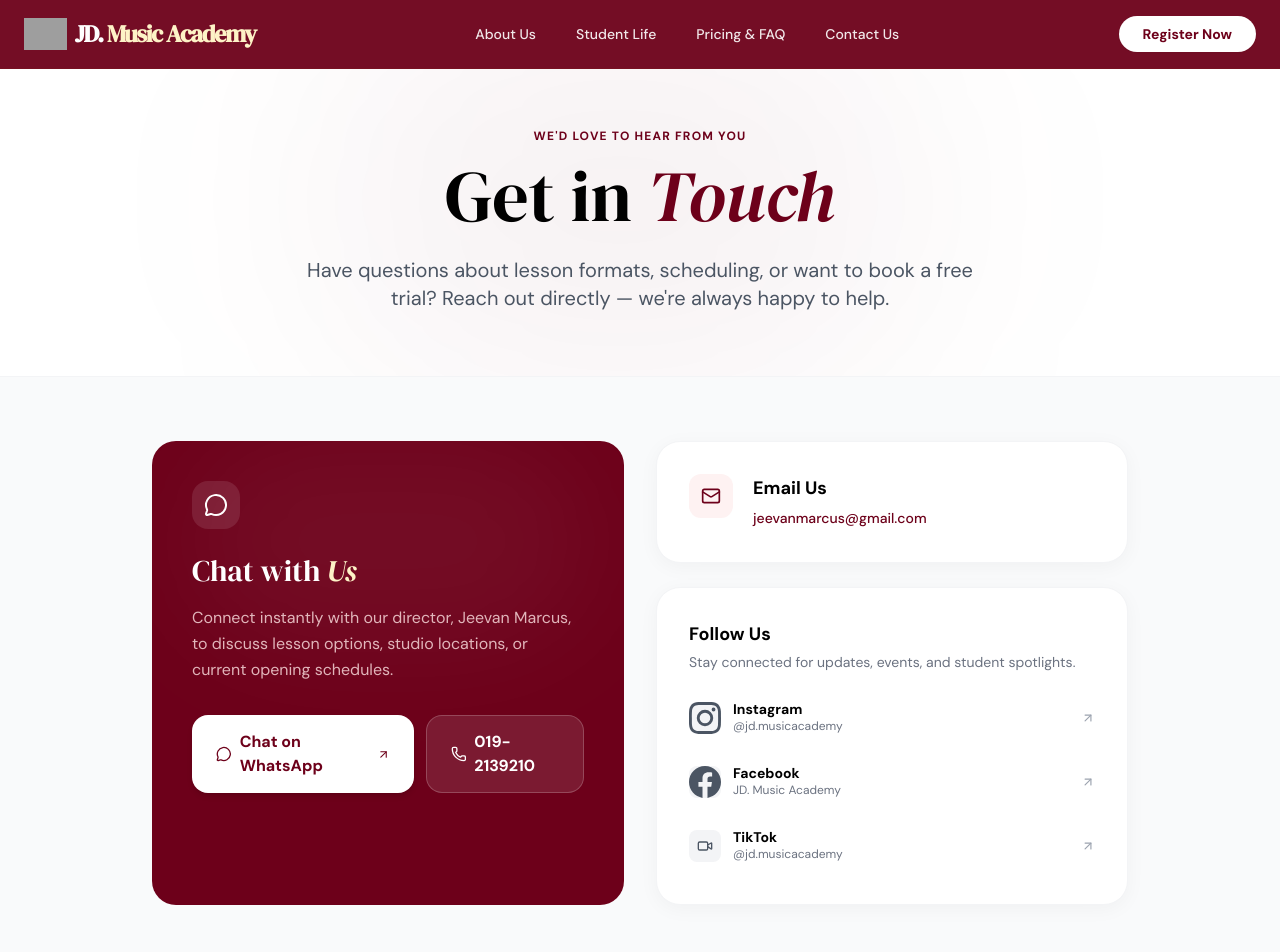
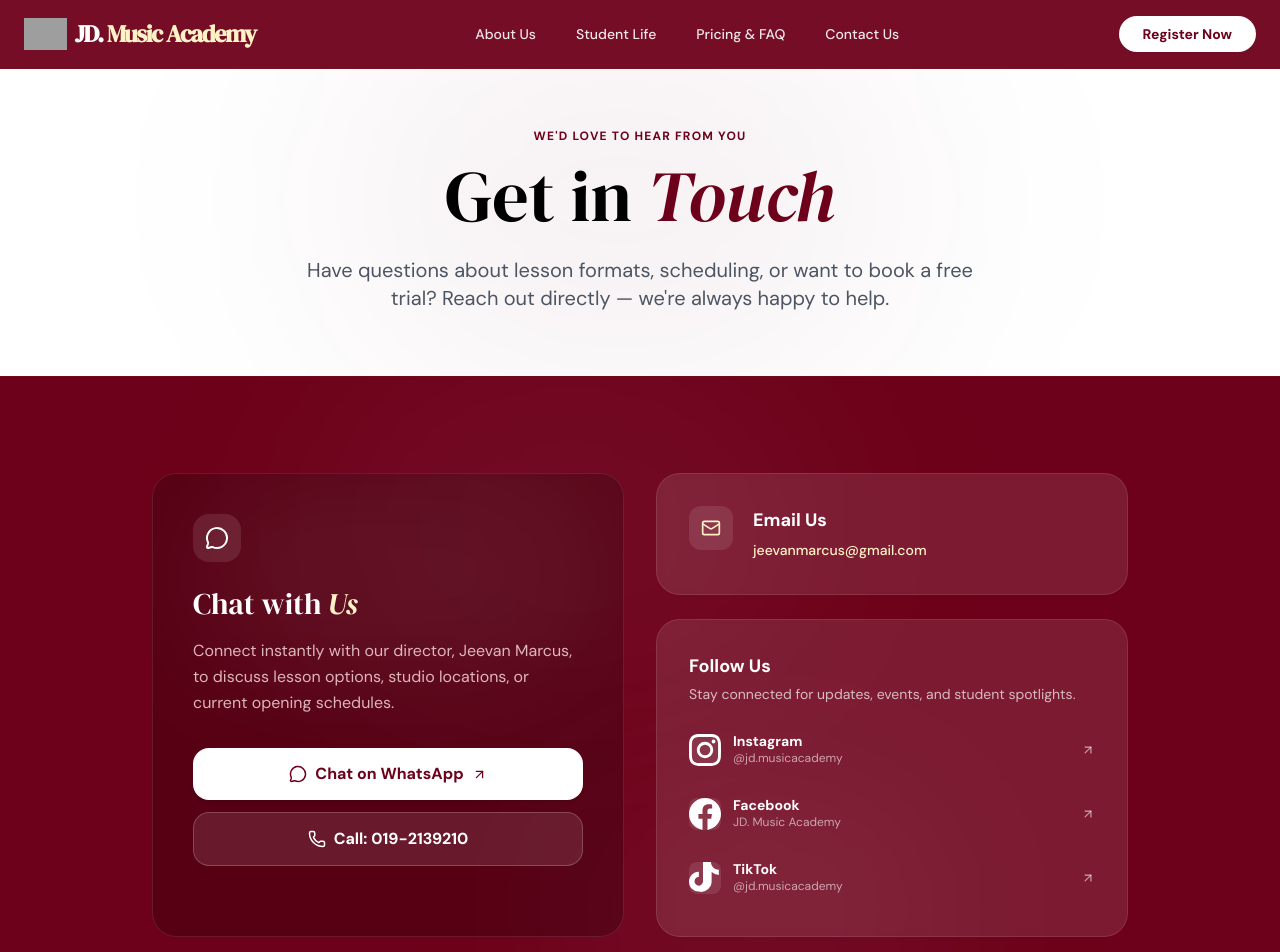
Before and after one commit to josephloochunhoe/jdmusicwebsite, a React (Vite) app: page /contact in a window 1280 px wide. Shown: the top 952 px of the page. Built offline with nearby package versions, Linux system fonts and the light colour scheme; grey boxes are pictures that could not be loaded.

Commit message:
feat: stack CTAs vertically, add default text to WhatsApp link, make contact directory section red with premium glassmorphism

```diff
--- a/src/pages/Contact.jsx
+++ b/src/pages/Contact.jsx
@@ -4,13 +4,19 @@ import { MessageCircle, Mail, Phone, Video, ArrowUpRight } from 'lucide-react';
 // Instagram & Facebook are not exported by this version of lucide-react — using inline SVGs
 const InstagramIcon = (props) => (
   <svg viewBox="0 0 24 24" fill="currentColor" {...props}>
-    <path d="M12 2.163c3.204 0 3.584.012 4.85.07 3.252.148 4.771 1.691 4.919 4.919.058 1.265.069 1.645.069 4.849 0 3.205-.012 3.584-.069 4.849-.149 3.225-1.664 4.771-4.919 4.919-1.266.058-1.644.07-4.85.07-3.204 0-3.584-.012-4.849-.07-3.26-.149-4.771-1.699-4.919-4.92-.058-1.265-.07-1.644-.07-4.849 0-3.204.013-3.583.07-4.849.149-3.227 1.664-4.771 4.919-4.919 1.266-.057 1.645-.069 4.849-.069zM12 0C8.741 0 8.333.014 7.053.072 2.695.272.273 2.69.073 7.052.014 8.333 0 8.741 0 12c0 3.259.014 3.668.072 4.948.2 4.358 2.618 6.78 6.98 6.98C8.333 23.986 8.741 24 12 24c3.259 0 3.668-.014 4.948-.072 4.354-.2 6.782-2.618 6.979-6.98.059-1.28.073-1.689.073-4.948 0-3.259-.014-3.667-.072-4.947-.196-4.354-2.617-6.78-6.979-6.98C15.668.014 15.259 0 12 0zm0 5.838a6.162 6.162 0 1 0 0 12.324 6.162 6.162 0 0 0 0-12.324zM12 16a4 4 0 1 1 0-8 4 4 0 0 1 0 8zm6.406-11.845a1.44 1.44 0 1 0 0 2.881 1.44 1.44 0 0 0 0-2.881z"/>
+    <path d="M12 2.163c3.204 0 3.584.012 4.85.07 3.252.148 4.771 1.691 4.919 4.919.058 1.265.069 1.645.069 4.849 0 3.205-.012 3.584-.069 4.849-.149 3.225-1.664 4.771-4.919 4.919-1.266.058-1.644.07-4.85.07-3.204 0-3.584-.012-4.849-.07-3.26-.149-4.771-1.699-4.919-4.92-.058-1.265-.07-1.644-.07-4.849 0-3.204.013-3.583.07-4.849.149-3.227 1.664-4.771 4.919-4.919 1.266-.057 1.645-.069 4.849-.069zM12 0C8.741 0 8.333.014 7.053.072 2.695.272.273 2.69.073 7.052.014 8.333 0 8.741 0 12c0 3.259.014 3.668.072 4.948.2 4.358 2.618 6.78 6.98 6.98C8.333 23.986 8.741 24 12 24c3.259 0 3.668-.014 4.948-.072 4.354-.2 6.782-2.618 6.979-6.98.059-1.28.073-1.689.073-4.948 0-3.259-.014-3.667-.072-4.947-.196-4.354-2.617-6.78-6.979-6.98C15.668.014 15.259 0 12 0zm0 5.838a6.162 6.162 0 1 0 0 12.324 6.162 6.162 0 0 0 0-12.324zM12 16a4 4 0 1 1 0-8 4 4 0 0 1 0 8zm6.406-11.845a1.44 1.44 0 1 0 0 2.881 1.44 1.44 0 0 0 0-2.881z" />
   </svg>
 );
 
 const FacebookIcon = (props) => (
   <svg viewBox="0 0 24 24" fill="currentColor" {...props}>
-    <path d="M24 12.073c0-6.627-5.373-12-12-12s-12 5.373-12 12c0 5.99 4.388 10.954 10.125 11.854v-8.385H7.078v-3.47h3.047V9.43c0-3.007 1.792-4.669 4.533-4.669 1.312 0 2.686.235 2.686.235v2.953H15.83c-1.491 0-1.956.925-1.956 1.874v2.25h3.328l-.532 3.47h-2.796v8.385C19.612 23.027 24 18.062 24 12.073z"/>
+    <path d="M24 12.073c0-6.627-5.373-12-12-12s-12 5.373-12 12c0 5.99 4.388 10.954 10.125 11.854v-8.385H7.078v-3.47h3.047V9.43c0-3.007 1.792-4.669 4.533-4.669 1.312 0 2.686.235 2.686.235v2.953H15.83c-1.491 0-1.956.925-1.956 1.874v2.25h3.328l-.532 3.47h-2.796v8.385C19.612 23.027 24 18.062 24 12.073z" />
+  </svg>
+);
+
+const TikTokIcon = (props) => (
+  <svg viewBox="0 0 24 24" fill="currentColor" {...props}>
+    <path d="M12.525.02c1.31-.03 2.61-.01 3.91-.01.08 1.54.67 2.99 1.76 4.07 1.13 1.07 2.64 1.66 4.19 1.68v3.9c-1.72-.02-3.39-.62-4.73-1.71-.24-.2-.47-.41-.68-.64v6.84c.04 1.58-.37 3.16-1.19 4.49A7.329 7.329 0 0 1 7.42 22.13a7.173 7.173 0 0 1-5.32-2.12c-2.8-2.91-2.8-7.53 0-10.44 1.34-1.39 3.2-2.19 5.15-2.21.05 0 .09 0 .14.01v3.91c-.88-.01-1.74.33-2.37.96-1.19 1.25-1.19 3.23 0 4.48.64.66 1.53 1.02 2.45 1.01 1.06-.02 2.03-.63 2.51-1.57.37-.73.54-1.55.51-2.37l-.02-13.88z" />
   </svg>
 );
 
@@ -18,12 +24,12 @@ const Contact = () => {
   const directorName = "Jeevan Devamarcus";
   const directorPhone = "019-2139210";
   const directorEmail = "jeevanmarcus@gmail.com";
-  const whatsappUrl = "https://wa.me/60192139210";
+  const whatsappUrl = "https://wa.me/60192139210?text=Hi%20Jeevan!%20I%20was%20browsing%20your%20website%20and%20I'd%20love%20to%20get%20more%20details%20about%20your%20music%20lessons.%20Could%20you%20share%20more%20about%20available%20slots%20and%20programs%3F";
 
   const socialLinks = [
-    { name: "Instagram", handle: "@jd.musicacademy", url: "https://instagram.com/jd.musicacademy", icon: InstagramIcon },
-    { name: "Facebook", handle: "JD. Music Academy", url: "https://facebook.com/jd.musicacademy", icon: FacebookIcon },
-    { name: "TikTok", handle: "@jd.musicacademy", url: "https://tiktok.com/@jd.musicacademy", icon: Video }
+    { name: "Instagram", handle: "@jd.musicacademy", url: "https://www.instagram.com/jd.musicclass", icon: InstagramIcon },
+    { name: "Facebook", handle: "JD. Music Academy", url: "https://www.google.com/url?q=https%3A%2F%2Fwww.facebook.com%2Fshare%2F1DTvbVk4Tu%2F%3Fmibextid%3DwwXIfr&sa=D&sntz=1&usg=AOvVaw0iwJuFPo6Fj0UeC9AijXjx", icon: FacebookIcon },
+    { name: "TikTok", handle: "@jd.musicacademy", url: "https://www.google.com/url?q=https%3A%2F%2Fwww.tiktok.com%2F%40jd.musicclass%3F_t%3DZS-8vqn53mOFwW%26_r%3D1&sa=D&sntz=1&usg=AOvVaw3gmrl1lW4s17yi0VS9Mxhl", icon: TikTokIcon }
   ];
 
   return (
@@ -45,13 +51,17 @@ const Contact = () => {
         </div>
       </section>
 
-      {/* TWO-COLUMN GRID */}
-      <section className="py-16 bg-gray-50 border-t border-gray-100">
-        <div className="max-w-5xl mx-auto px-6">
+      {/* TWO-COLUMN GRID (RED BACKGROUND) */}
+      <section className="py-24 bg-jd-burgundy text-white border-t border-red-900/30 relative overflow-hidden">
+        {/* Premium ambient glows */}
+        <div className="absolute top-0 left-1/4 w-[500px] h-[300px] bg-white/5 blur-[120px] rounded-full pointer-events-none"></div>
+        <div className="absolute bottom-0 right-1/4 w-[400px] h-[250px] bg-white/5 blur-[100px] rounded-full pointer-events-none"></div>
+
+        <div className="max-w-5xl mx-auto px-6 relative z-10">
           <div className="grid grid-cols-1 md:grid-cols-2 gap-8">
 
-            {/* COLUMN 1: PRIMARY WHATSAPP CTA */}
-            <div className="bg-jd-burgundy rounded-3xl p-8 md:p-10 relative overflow-hidden flex flex-col justify-between">
+            {/* COLUMN 1: PRIMARY WHATSAPP CTA CARD */}
+            <div className="bg-black/20 border border-white/10 rounded-3xl p-8 md:p-10 relative overflow-hidden flex flex-col justify-between backdrop-blur-sm">
               <div className="absolute top-0 left-1/2 -translate-x-1/2 w-[400px] h-[200px] bg-white/5 blur-[60px] rounded-full pointer-events-none"></div>
               <div className="relative z-10">
                 <div className="w-12 h-12 rounded-2xl bg-white/10 flex items-center justify-center text-white mb-6">
@@ -63,12 +73,12 @@ const Contact = () => {
                 <p className="text-red-100/80 leading-relaxed mb-8">
                   Connect instantly with our director, Jeevan Marcus, to discuss lesson options, studio locations, or current opening schedules.
                 </p>
-                <div className="flex flex-col sm:flex-row gap-3">
+                <div className="flex flex-col gap-3">
                   <a
                     href={whatsappUrl}
                     target="_blank"
                     rel="noopener noreferrer"
-                    className="inline-flex items-center justify-center gap-2 px-6 py-3.5 rounded-2xl bg-white text-jd-burgundy font-bold hover:bg-amber-50 transition-all shadow-md hover:shadow-lg hover:-translate-y-0.5 group"
+                    className="inline-flex items-center justify-center gap-2 px-6 py-3.5 rounded-2xl bg-white text-jd-burgundy font-bold hover:bg-amber-50 transition-all shadow-md hover:shadow-lg hover:-translate-y-0.5 group w-full"
                   >
                     <MessageCircle size={18} />
                     Chat on WhatsApp
@@ -76,10 +86,10 @@ const Contact = () => {
                   </a>
                   <a
                     href={`tel:${directorPhone.replace(/-/g, '')}`}
-                    className="inline-flex items-center justify-center gap-2 px-6 py-3.5 rounded-2xl bg-white/10 border border-white/20 text-white font-bold hover:bg-white/20 transition-all hover:-translate-y-0.5 group"
+                    className="inline-flex items-center justify-center gap-2 px-6 py-3.5 rounded-2xl bg-white/10 border border-white/20 text-white font-bold hover:bg-white/20 transition-all hover:-translate-y-0.5 group w-full"
                   >
                     <Phone size={18} />
-                    {directorPhone}
+                    Call: {directorPhone}
                   </a>
                 </div>
               </div>
@@ -89,15 +99,15 @@ const Contact = () => {
             <div className="flex flex-col gap-6">
 
               {/* EMAIL BLOCK */}
-              <div className="bg-white rounded-3xl p-8 border border-gray-100 shadow-[0_4px_20px_rgba(0,0,0,0.04)] flex items-start gap-5">
-                <div className="w-11 h-11 rounded-xl bg-red-50 flex items-center justify-center text-jd-burgundy flex-shrink-0">
+              <div className="bg-white/10 border border-white/10 rounded-3xl p-8 backdrop-blur-sm flex items-start gap-5">
+                <div className="w-11 h-11 rounded-xl bg-white/10 flex items-center justify-center text-amber-100 flex-shrink-0">
                   <Mail size={20} />
                 </div>
                 <div>
-                  <h3 className="font-bold text-jd-black text-lg mb-1">Email Us</h3>
+                  <h3 className="font-bold text-white text-lg mb-1">Email Us</h3>
                   <a
                     href={`mailto:${directorEmail}`}
-                    className="text-jd-burgundy font-medium text-sm hover:underline"
+                    className="text-amber-100 hover:text-white transition-colors font-medium text-sm"
                   >
                     {directorEmail}
                   </a>
@@ -105,9 +115,9 @@ const Contact = () => {
               </div>
 
               {/* SOCIAL MEDIA CARD */}
-              <div className="bg-white rounded-3xl p-8 border border-gray-100 shadow-[0_4px_20px_rgba(0,0,0,0.04)] flex-1">
-                <h3 className="font-bold text-jd-black text-lg mb-1">Follow Us</h3>
-                <p className="text-sm text-gray-500 mb-5">Stay connected for updates, events, and student spotlights.</p>
+              <div className="bg-white/10 border border-white/10 rounded-3xl p-8 backdrop-blur-sm flex-1">
+                <h3 className="font-bold text-white text-lg mb-1">Follow Us</h3>
+                <p className="text-sm text-white/70 mb-5">Stay connected for updates, events, and student spotlights.</p>
                 <div className="space-y-3">
                   {socialLinks.map((link) => {
                     const Icon = link.icon;
@@ -117,18 +127,18 @@ const Contact = () => {
                         href={link.url}
                         target="_blank"
                         rel="noopener noreferrer"
-                        className="flex items-center justify-between group hover:bg-gray-50 rounded-xl px-3 py-2.5 -mx-3 transition-colors"
+                        className="flex items-center justify-between group hover:bg-white/5 rounded-xl px-3 py-2.5 -mx-3 transition-colors"
                       >
                         <div className="flex items-center gap-3">
-                          <div className="w-8 h-8 rounded-lg bg-gray-100 group-hover:bg-red-50 flex items-center justify-center text-gray-600 group-hover:text-jd-burgundy transition-colors">
+                          <div className="w-8 h-8 rounded-lg bg-white/10 group-hover:bg-white/20 flex items-center justify-center text-white group-hover:text-amber-100 transition-colors">
                             <Icon size={16} />
                           </div>
                           <div>
-                            <p className="font-bold text-jd-black text-sm leading-none mb-0.5">{link.name}</p>
-                            <p className="text-gray-500 text-xs">{link.handle}</p>
+                            <p className="font-bold text-white text-sm leading-none mb-0.5">{link.name}</p>
+                            <p className="text-white/60 text-xs">{link.handle}</p>
                           </div>
                         </div>
-                        <ArrowUpRight size={14} className="text-gray-400 group-hover:text-jd-burgundy transition-colors" />
+                        <ArrowUpRight size={14} className="text-white/60 group-hover:text-amber-100 transition-colors" />
                       </a>
                     );
                   })}
```
